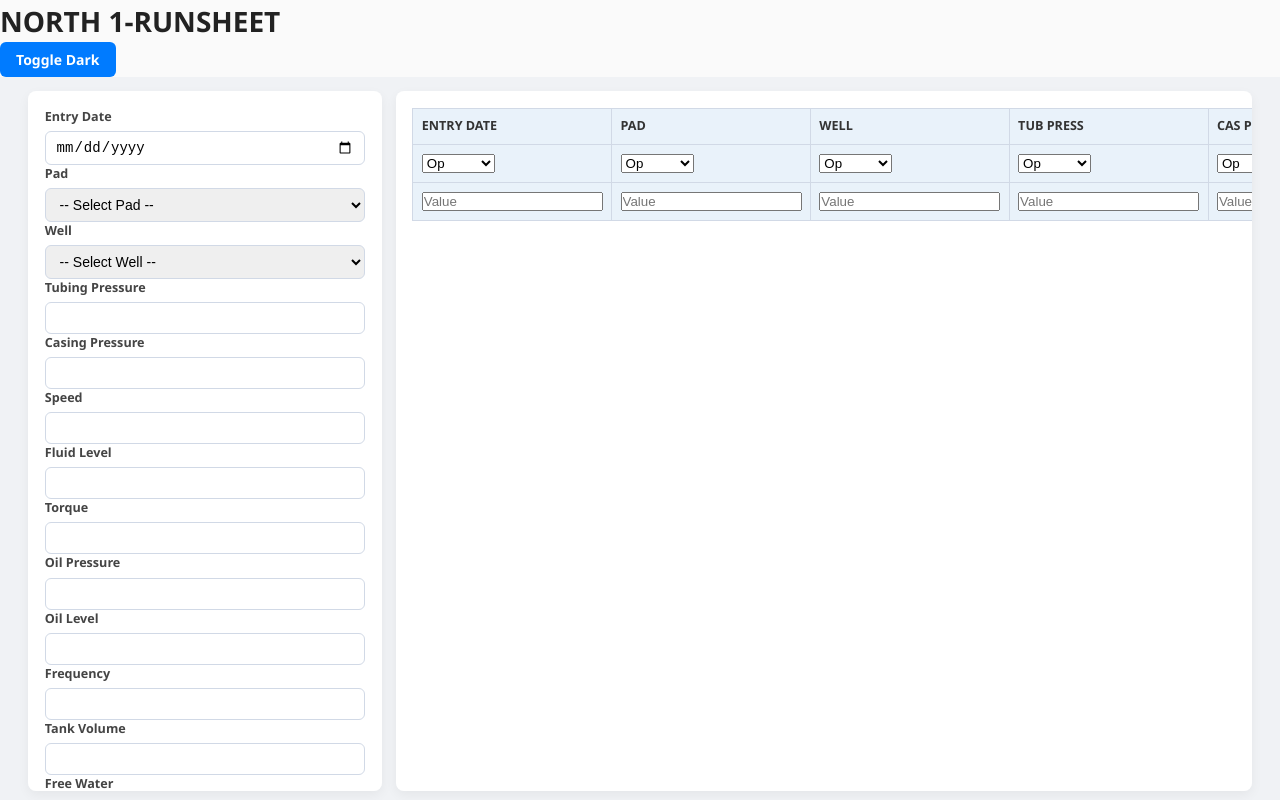
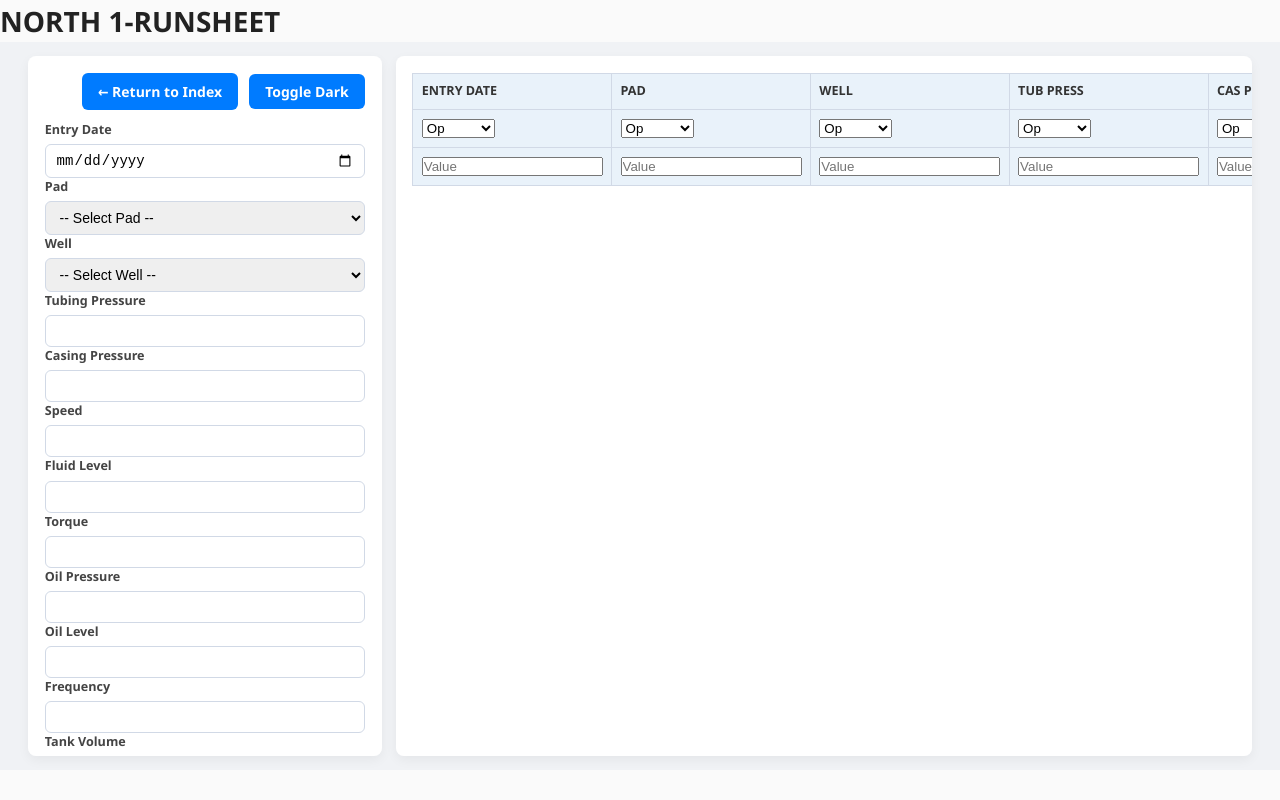
Before and after one commit to mdudumi/opdataentry, a plain HTML site: page Data Entry Form/north1.html in a window 1280 px wide. Drawn offline with nearby package versions, Linux system fonts and the light colour scheme; no server answers.

Commit message:
Update north1.html

```diff
--- a/Data Entry Form/north1.html
+++ b/Data Entry Form/north1.html
@@ -8,12 +8,14 @@
 </head>
 <body>
   <h1>NORTH 1-RUNSHEET</h1>
-  <div class="header-buttons">
+
+<div class="container">
+    <div class="left-pane">
+	      <div class="header-buttons">
+    <a href="index.html" class="return-button">← Return to Index</a>
     <button id="toggleMode">Toggle Dark</button>
   </div>
 
-  <div class="container">
-    <div class="left-pane">
       <form id="wellForm">
         <label for="entry_date">Entry Date</label>
         <input type="date" id="entry_date" name="entry_date" required />
```
